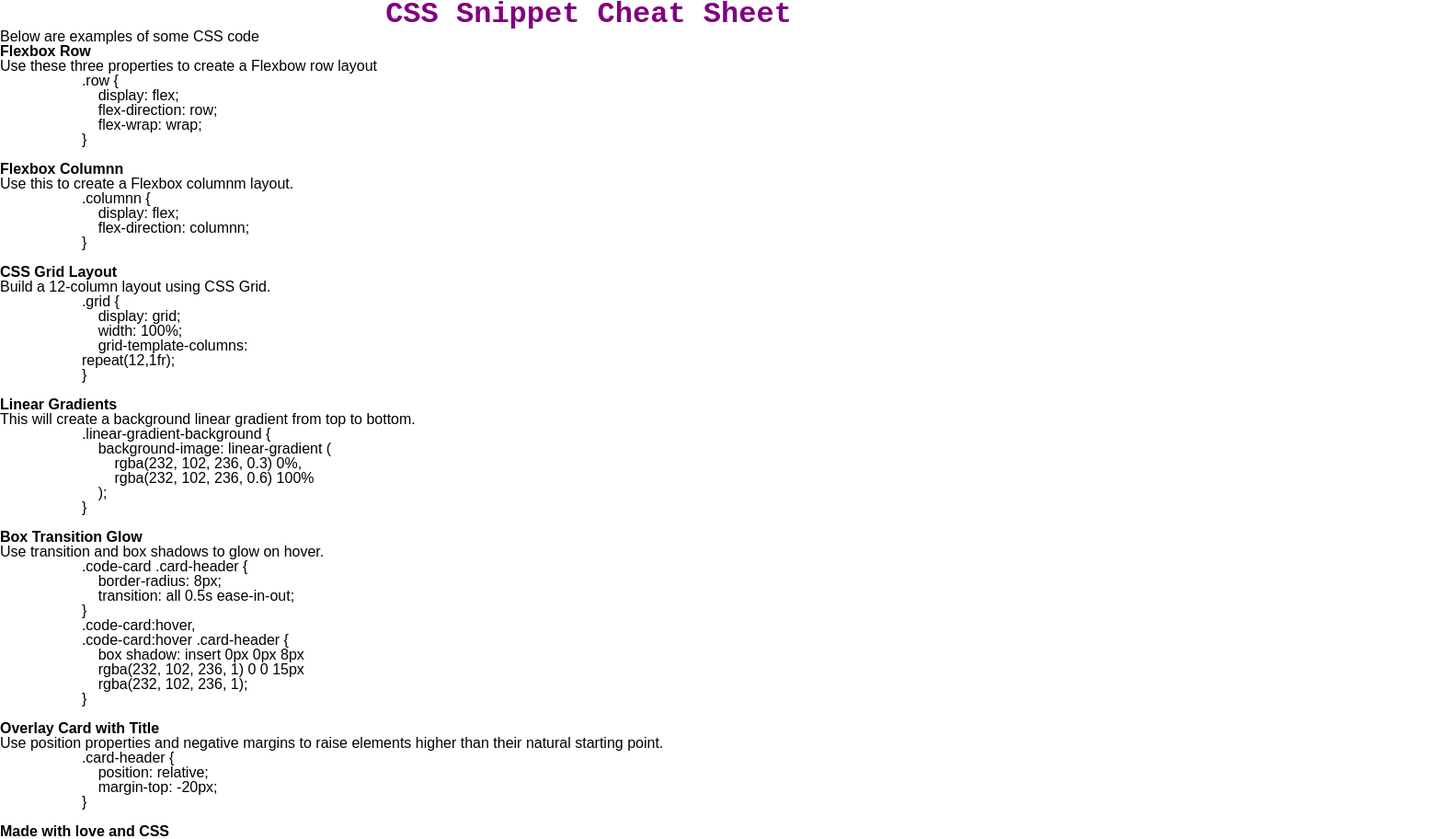
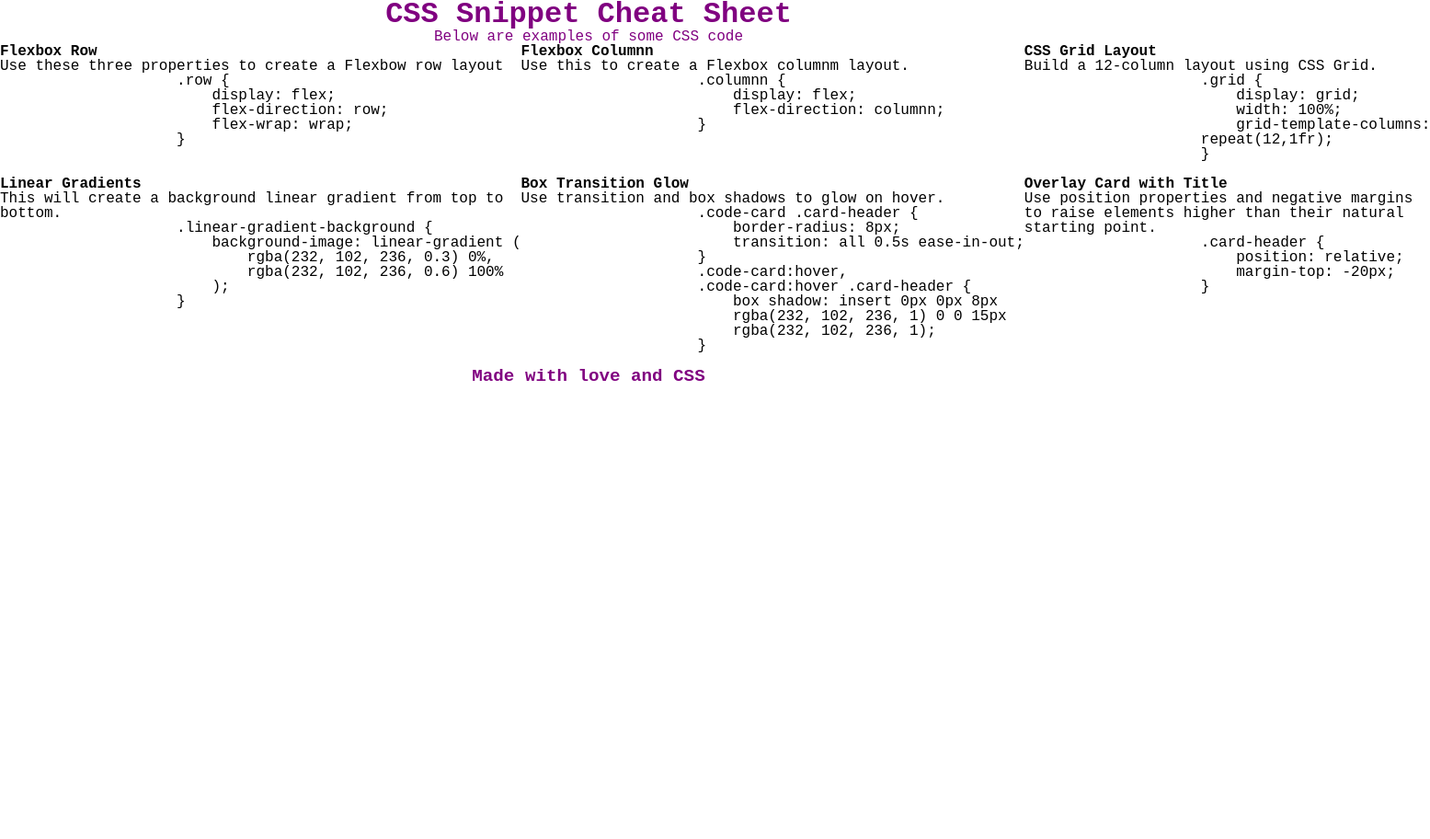
Before and after one commit to ronzhao96/Mini-Project-1, a plain HTML site: page index.html in a window 1280 px wide. Shown: the whole page at 92% size, 1555 px wide, since content can reach past the window. After the commit the page ends 800 px from the top, so only its background shows below. Drawn offline with Linux system fonts and the light colour scheme.

Commit message:
added to stylesheet

```diff
--- a/assests/css/style.css
+++ b/assests/css/style.css
@@ -6,9 +6,59 @@
     --background_color: black;
 }
 
+*{
+    font-family: 'Courier New', Courier, monospace;
+}
+
 h1{
     text-align: center;
     font-size: 200%;
-    font-family: 'Courier New', Courier, monospace;
     color: var(--title_color);
 }
+
+header p {
+    text-align: center;
+    color: var(--text_color);
+}
+
+.grid {
+    display: grid;
+    width: 100%;
+    grid-template-columns: repeat(3,1fr);
+}
+
+.one {
+    grid-column: 1 ;
+    grid-row: 1;
+}
+
+.two {
+    grid-column: 2 ;
+    grid-row: 1;
+}
+
+.three {
+    grid-column: 3;
+    grid-row: 1;
+}
+
+.four {
+    grid-column: 1;
+    grid-row: 2;
+}
+
+.five {
+    grid-column: 2;
+    grid-row: 2;
+}
+
+.six {
+    grid-column: 3;
+    grid-row: 2;
+}
+
+footer {
+    text-align: center;
+    color: var(--text_color);
+    font-size: 120%;
+}
```
